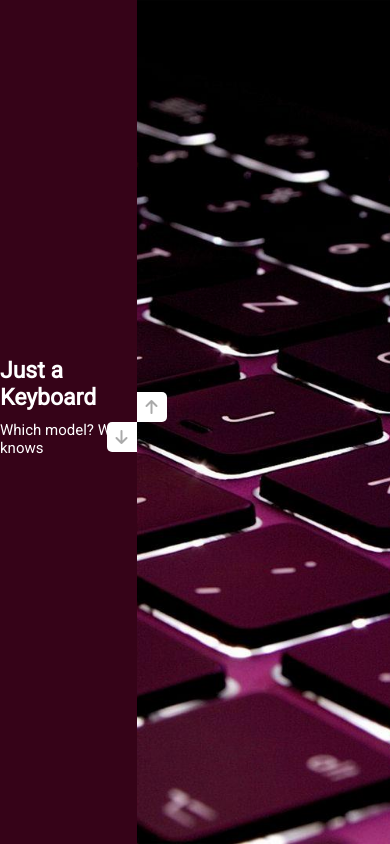
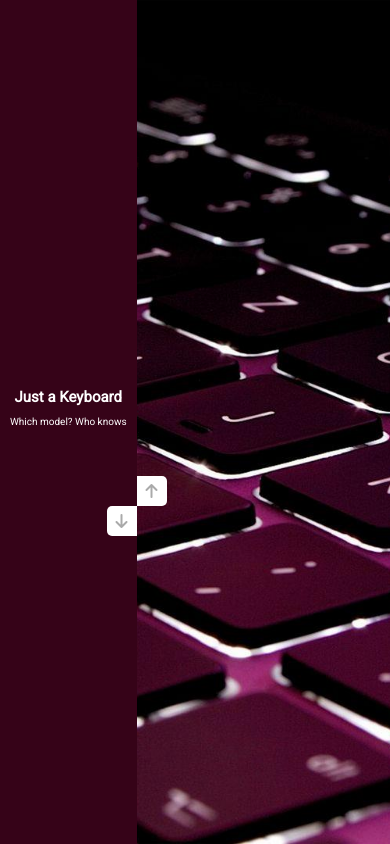
Before and after one commit to NikaXucishvili/Vertical-Slider, a plain HTML site: page index.html in a window 390 px wide. Drawn offline with Linux system fonts and the light colour scheme.

Commit message:
Fixed Responsive errors

```diff
--- a/style.css
+++ b/style.css
@@ -100,33 +100,39 @@ button:focus{
 
 
 @media screen and (max-width: 932px) {
-    .slider-container{
-        display: flex;
-        flex-direction: column;
-    }
-
     .left-slide h1{
-        font-size: 23px;
+        font-size: 20px;
     }
 
     .left-slide p{
-        font-size: 15px;
+        font-size: 13px;
     }
-}
-
-
-@media screen and (max-width: 774px) {
 
     .slider-container .action-buttons .up-button, .down-button{
         width: 30px;
         height: 30px;
-        align-items: center;
         display: flex;
         justify-content: center;
+        align-items: center;
+    }
+
+    .slider-container  .action-buttons button{
+        position: absolute;
+        left: 35%;
+        top: 60%;
+    }
+
+    .left-slide{
+        margin-left: 0px;
     }
 }
 
-@media screen and (max-width: 700px) {
+@media screen and (max-width: 612px) {
+    .left-slide h1{
+        font-size: 15px;
+    }
 
-
+    .left-slide p{
+        font-size: 10px;
+    }
 }
```
